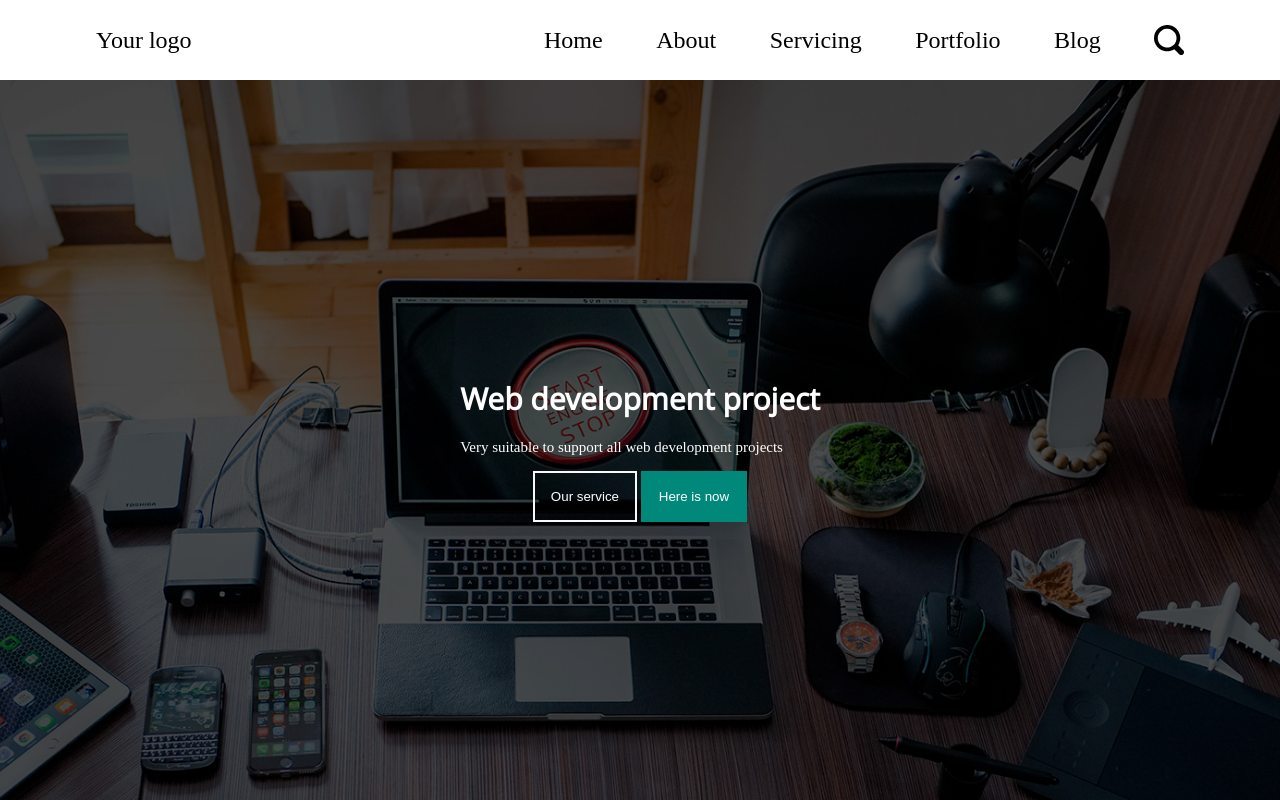
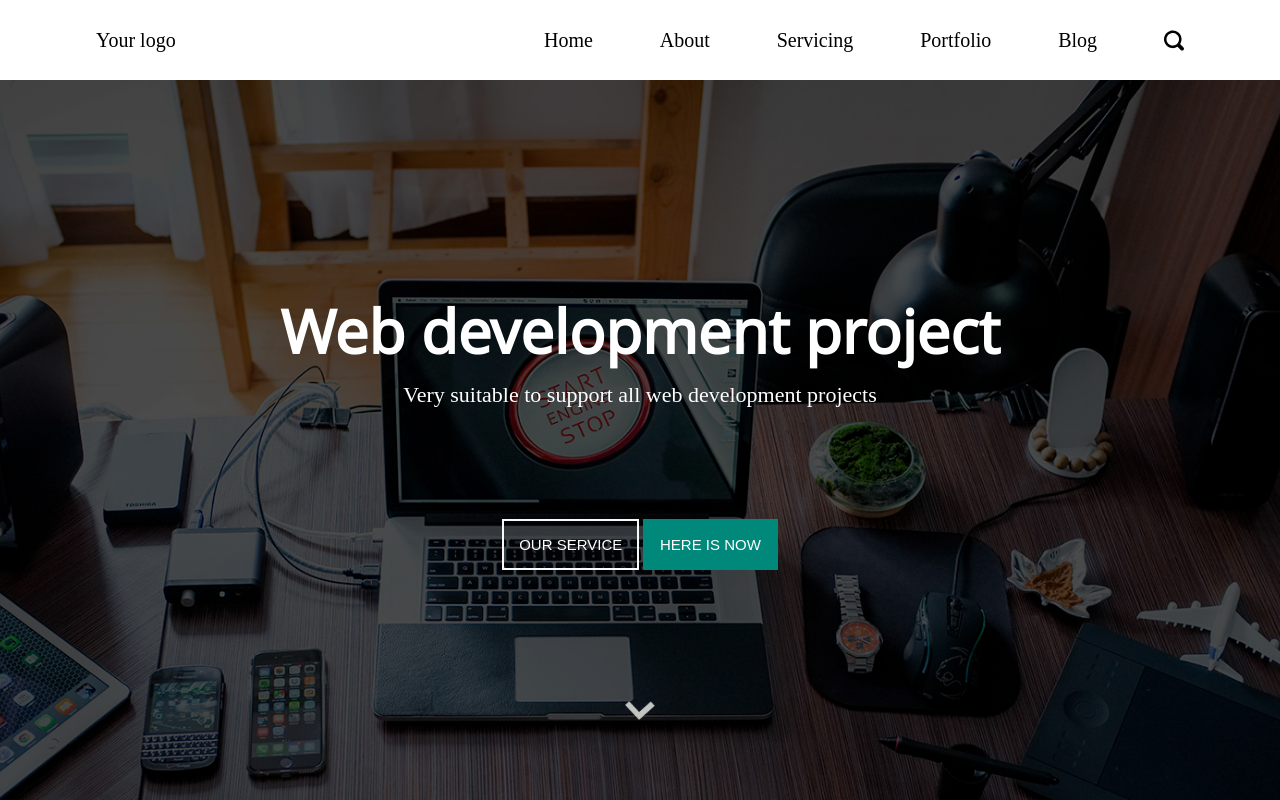
Before and after one commit to Aleks700/testovoe, a plain HTML site: page index.html in a window 1280 px wide. Drawn offline with Linux system fonts and the light colour scheme.

Commit message:
first block

```diff
--- a/index.html
+++ b/index.html
@@ -16,7 +16,8 @@
             <a href="#"><p>Servicing</p></a>
             <a href="#"><p>Portfolio</p></a>
             <a href="#"><p>Blog</p></a>
-            <div class="search-logo"><img  src="/img/search.svg" alt=""></div>
+            <!-- <div class="search-logo"><img  src="/img/search.svg" alt="search Icon"></div> -->
+            <img class="search-logo" src="/img/search.svg" alt="search Icon">
 
 
         </nav>
@@ -28,10 +29,12 @@
                 <p>Very suitable to support all web development projects</p>
             </div>
             <div class="btn-section" >
-                <button class="btn-white">Our service</button>
-                <button class="btn-blue">Here is now</button>
+                <button class="btn-white">OUR SERVICE</button>
+                <button class="btn-blue">HERE IS NOW</button>
             </div>
+
         </div>
+        <img class="arrow" src="/img/Group 1.png" alt="arrow">
     </div>
 </body>
 </html>
--- a/style/header.scss
+++ b/style/header.scss
@@ -14,7 +14,7 @@ nav{
     align-items: center;
 
     p{
-        font-size: 1.5rem;
+        font-size: 20px;
     };
     a{
         color: black;
@@ -26,14 +26,19 @@ nav{
 .header-section{
     background: url('/img/pexels-photo-356056.jpg') no-repeat center center;
     background-size: cover;
+    height: 90vh;
+    display: flex;
+    flex-direction: column;
+    justify-content: center;
+    align-items: center;
 };
 .header-block{
     display: flex;
     flex-direction: column;
-    justify-content: center;
+    justify-content:space-between;
     align-items: center;
     width: 85vw;
-    height: 90vh;
+    height: 35vh;
     margin: auto;
 };
 .btn-white{
@@ -61,19 +66,33 @@ nav{
     justify-content: center;
     align-items: center;
     h1{
+        font-size: 60px;
         color: #ffffff;
+        margin-bottom: 10px;
     };
     p{
+        font-size: 22px;
         color: #FFFFFF;
+        margin-bottom: 10px;
     };
     // justify-content: center;
     // align-items: center;
 };
-.search-logo
-{
-    display: flex;
-    align-items: center;
-   img{
-       height: 30px;
-   }
+// .search-logo
+// {
+//     display: flex;
+//     align-items: center;
+//    img{
+//        height: 30px;
+//    };
+// };
+
+
+.search-logo{
+    max-width: 20px;
 }
+.arrow{
+    position: relative;
+    max-width: 30px;
+    bottom: 10vh;
+}
--- a/style/style.scss
+++ b/style/style.scss
@@ -1,4 +1,4 @@
-body{
+*{
     // background-color: rgb(84, 84, 189);
     margin: 0;
     padding: 0;
```
Also changed, not shown: img/Group 1.png (added), style/header.css, style/style.css, 3 other files.
